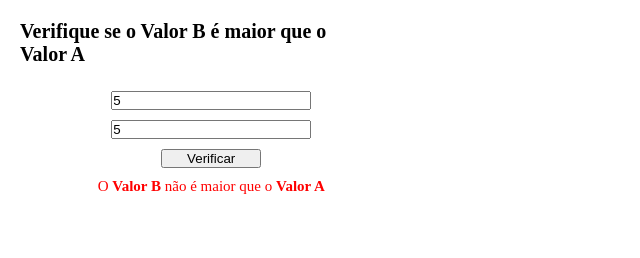
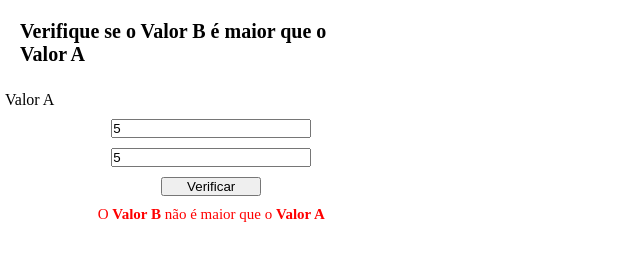
Before and after one commit to FelipeDSG/ebac-mod-7, a plain HTML site: page index.html in a window 1280 px wide. Both pictures are taken after typing "5", "5" into the empty fields and a click on the button "Verificar". Shown: the whole page, without its empty margins (0-640 px from the left). Drawn offline with Linux system fonts and the light colour scheme.

Commit message:
corrigido erro do js

```diff
--- a/index.html
+++ b/index.html
@@ -10,6 +10,7 @@
 <body>
     <h3>Verifique se o <strong> Valor B</strong>  é maior que o <strong> Valor A</strong></h3>
     <form id="formulario">
+        <p>Valor A</p>
         <input type="number" required placeholder="Valor A" id="valorA" />
         <input type="number" required placeholder="Valor B" id="valorB" />
         <button id="btn-verificar" type="submit" >Verificar</button>
--- a/index.js
+++ b/index.js
@@ -1,8 +1,8 @@
 document.getElementById("formulario").addEventListener("submit", function (event) {
     event.preventDefault();
 
-    var valorA = document.getElementById("valorA").value;
-    var valorB = document.getElementById("valorB").value;
+    var valorA = parseFloat(document.getElementById("valorA").value);
+    var valorB = parseFloat(document.getElementById("valorB").value);
 
     if (valorB > valorA) {
         document.getElementById("verdadeiro").style.display = "block";
```
